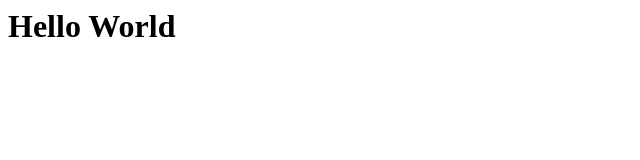
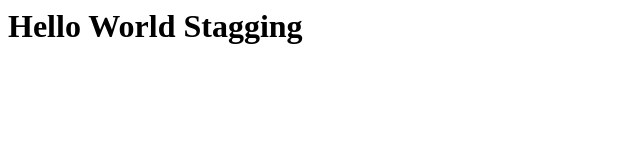
Before and after one commit to MohammadAliHydri/azure, a plain HTML site: page index.html in a window 1280 px wide. Shown: the whole page, without its empty margins (0-640 px from the left). Drawn offline with Linux system fonts and the light colour scheme.

Commit message:
Update index.html

```diff
--- a/index.html
+++ b/index.html
@@ -1,5 +1,5 @@
 <html>
 <body>
-<h1>Hello World</h1>
+<h1>Hello World Stagging</h1>
 </body>
 </html>
```
